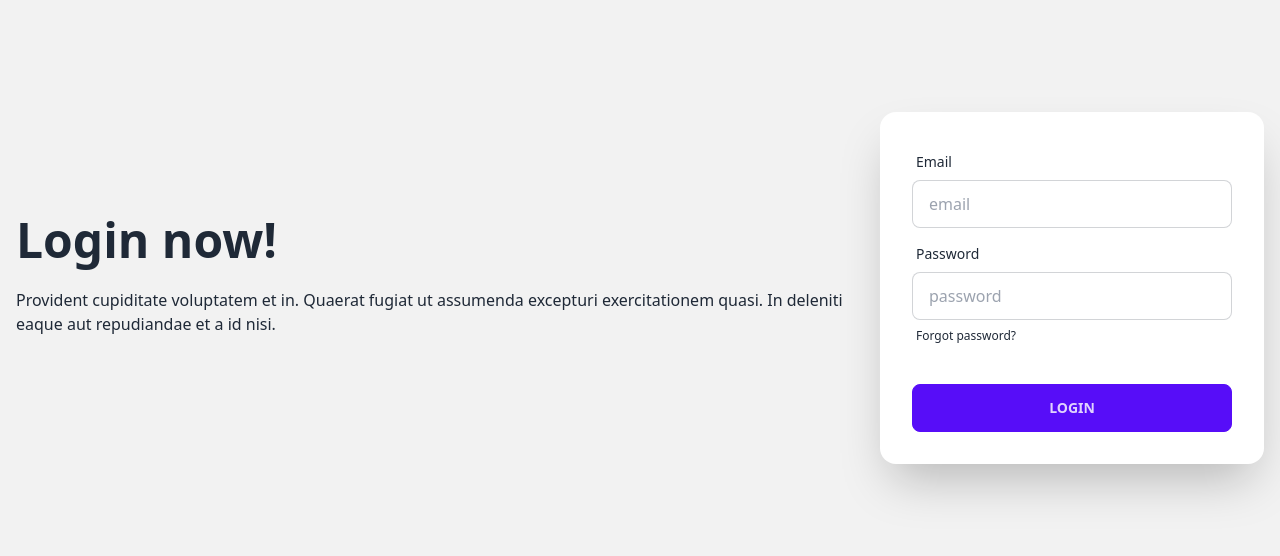
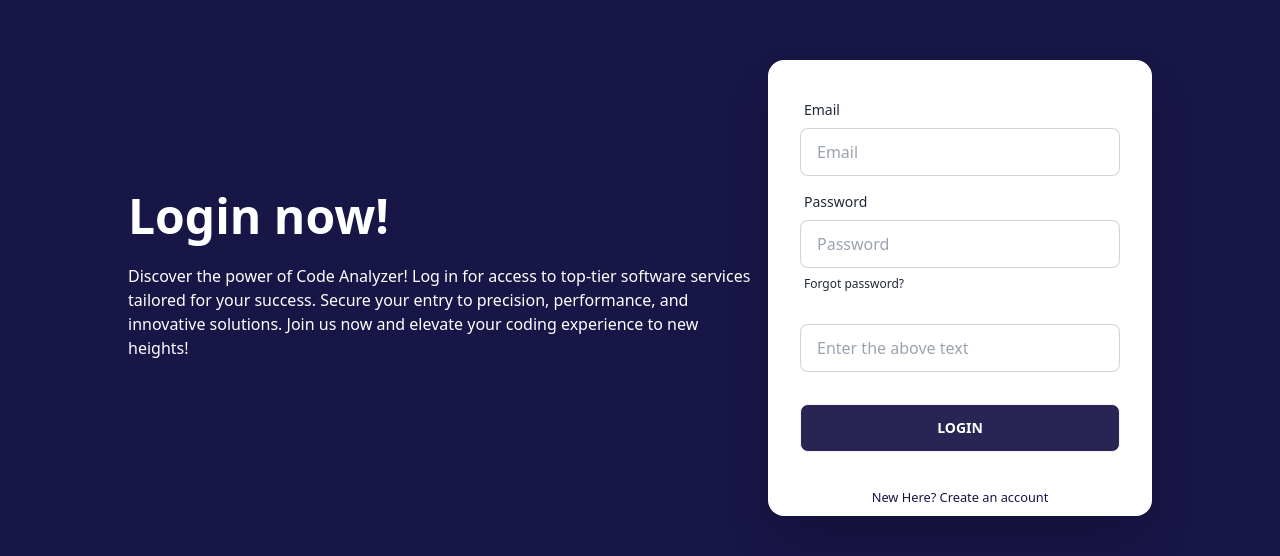
Before and after one commit to Ibrahim-ST/Bistro-Boss, a React (Vite) app: page /login in a window 1280 px wide. Shown: the part 112-668 px from the top of the page. Built offline with nearby package versions, Linux system fonts and the light colour scheme.

Commit message:
added a login lage

```diff
--- a/src/Pages/Login/Login.jsx
+++ b/src/Pages/Login/Login.jsx
@@ -1,29 +1,37 @@
 import React from 'react';
+import { Link } from 'react-router-dom';
 
 const Login = () => {
+    const handleLogin = (event) => {
+        event.preventDefault();
+        const form = event.target;
+        const email = form.email.value
+        const password = form.password.value
+        console.log(email, password);
+    }
     return (
-      <div className="hero min-h-screen bg-base-200">
+      <div className="hero min-h-screen bg-[#181547] ">
         <div className="hero-content flex-col md:flex-row">
-          <div className="text-center lg:text-left">
+          <div className="md:w-1/2 text-center lg:text-left text-white">
             <h1 className="text-5xl font-bold">Login now!</h1>
             <p className="py-6">
-              Provident cupiditate voluptatem et in. Quaerat fugiat ut assumenda
-              excepturi exercitationem quasi. In deleniti eaque aut repudiandae
-              et a id nisi.
+              Discover the power of Code Analyzer! Log in for access to top-tier
+              software services tailored for your success. Secure your entry to
+              precision, performance, and innovative solutions. Join us now and
+              elevate your coding experience to new heights!
             </p>
           </div>
-          <div className="card shrink-0 w-full max-w-sm shadow-2xl bg-base-100">
-            <form className="card-body">
+          <div className="md:w-1/2 card w-full max-w-sm shadow-2xl bg-base-100 ">
+            <form onSubmit={handleLogin} className="card-body">
               <div className="form-control">
                 <label className="label">
                   <span className="label-text">Email</span>
                 </label>
                 <input
                   type="email"
-                  name='email'
-                  placeholder="email"
+                  name="email"
+                  placeholder="Email"
                   className="input input-bordered"
-                  required
                 />
               </div>
               <div className="form-control">
@@ -31,22 +39,51 @@
                   <span className="label-text">Password</span>
                 </label>
                 <input
-                  type="password"
-                  name='password'
-                  placeholder="password"
+                //   type={showPassword ? "text" : "password"}
+                  name="password"
+                  placeholder="Password"
                   className="input input-bordered"
-                  required
                 />
+                <span
+                  className="absolute top-44 left-80 "
+                //   onClick={togglePassword}
+                >
+                  {/* {showPassword ? <FaEyeSlash></FaEyeSlash> : <FaEye></FaEye>} */}
+                </span>
                 <label className="label">
                   <a href="#" className="label-text-alt link link-hover">
                     Forgot password?
                   </a>
                 </label>
               </div>
+              <div className="form-control">
+                <label className="label">
+                  {/* <LoadCanvasTemplate /> */}
+                </label>
+                <input
+                  type="text"
+                  name="captcha"
+                  placeholder="Enter the above text"
+                  className="input input-bordered"
+                //   onMouseLeave={handleValidateCaptcha}
+                />
+              </div>
+
+              {/* TODO: make button disabled for captcha */}
               <div className="form-control mt-6">
-                <button className="btn btn-primary">Login</button>
+                <input
+                //   disabled={disabled}
+                  className="btn bg-[#181547ed] hover:bg-[#181547] text-white"
+                  type="submit"
+                  value="Login"
+                />
               </div>
             </form>
+            <p className="text-center text-[#181547] pb-2">
+              <small>
+                New Here? <Link to="/admin">Create an account</Link>
+              </small>
+            </p>
           </div>
         </div>
       </div>
```
